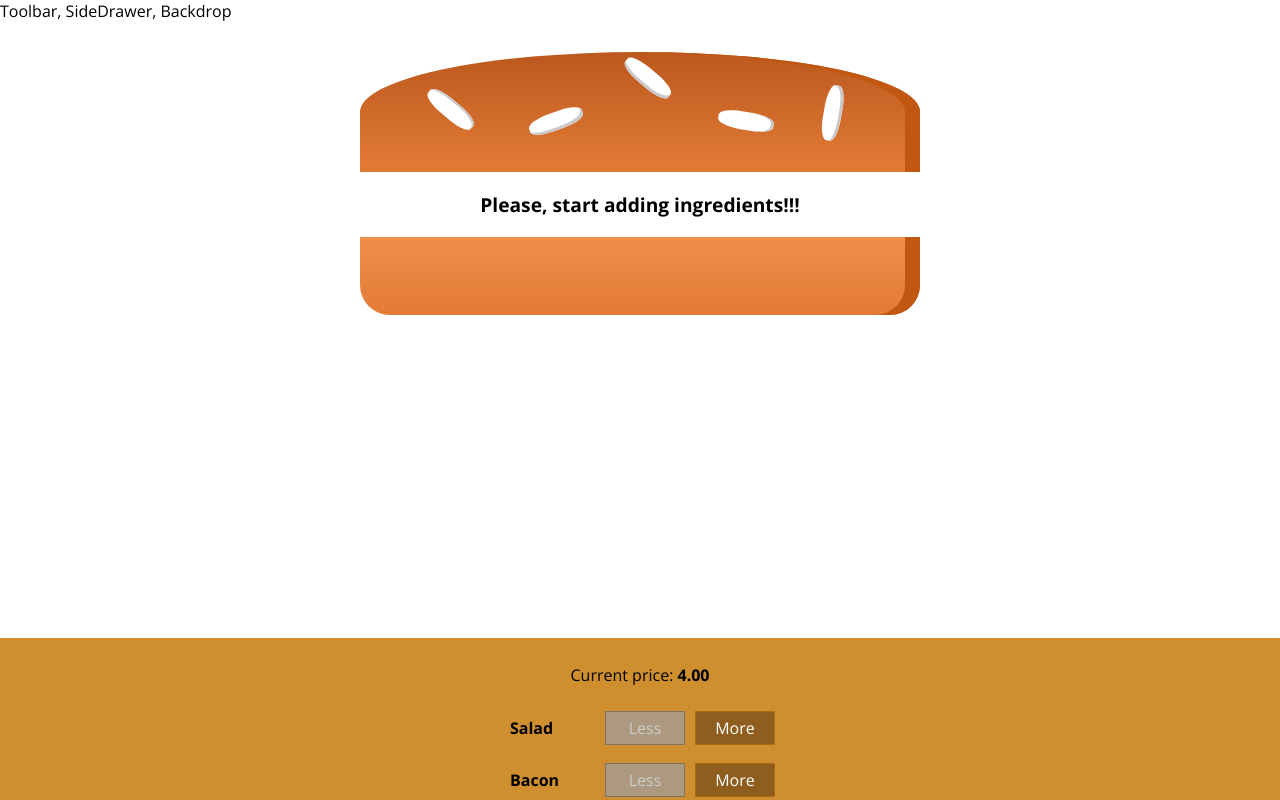
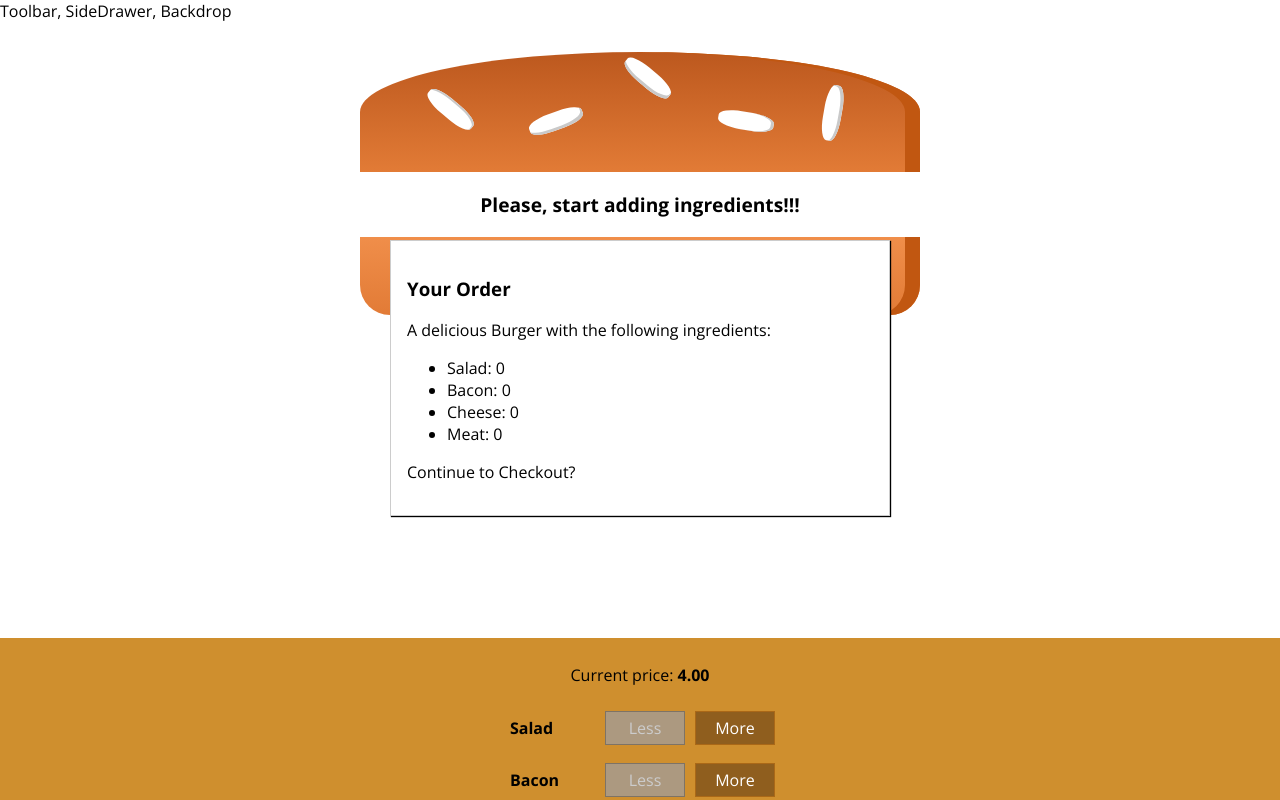
Before and after one commit to rodolfojc/burger-builder-starting-setup, a React app: page / in a window 1280 px wide. Shown: the top 800 px of the page. Built offline with nearby package versions, Linux system fonts and the light colour scheme.

Commit message:
Creating the Order Summary Modal

```diff
--- /dev/null
+++ b/src/components/Burger/OrderSummary/OrderSummary.js
@@ -0,0 +1,26 @@
+import React from 'react';
+
+import Aux from '../../../hoc/hoc';
+
+const orderSummary = ( props ) => {
+    const ingredientSummary = Object.keys(props.ingredients)
+        .map(igKey => {
+            return (
+                <li key={igKey}>
+                    <span style={{textTransform: 'capitalize'}}>{igKey}</span>: {props.ingredients[igKey]}
+                </li>);
+        });
+
+    return (
+        <Aux>
+            <h3>Your Order</h3>
+            <p>A delicious Burger with the following ingredients: </p>
+            <ul>
+                {ingredientSummary}
+            </ul>
+            <p>Continue to Checkout?</p>
+        </Aux>
+    );
+};
+
+export default orderSummary;
--- /dev/null
+++ b/src/components/UI/Modal/Modal.css
@@ -0,0 +1,20 @@
+.Modal {
+    position: fixed;
+    z-index: 500;
+    background-color: white;
+    width: 70%;
+    border: 1px solid #ccc;
+    box-shadow: 1px 1px 1px black;
+    padding: 16px;
+    left: 15%;
+    top: 30%;
+    box-sizing: border-box;
+    transition: all 0.3s ease-out;
+}
+
+@media (min-width: 600px) {
+    .Modal {
+        width: 500px;
+        left: calc(50% - 250px);
+    }
+}
--- /dev/null
+++ b/src/components/UI/Modal/Modal.js
@@ -0,0 +1,10 @@
+import React from 'react';
+import classes from './Modal.css';
+
+const modal = ( props ) => (
+    <div className={classes.Modal}>
+        {props.children}
+    </div>
+);
+
+export default modal;
--- a/src/containers/BurgerBuilder/BurgerBuilder.js
+++ b/src/containers/BurgerBuilder/BurgerBuilder.js
@@ -3,6 +3,8 @@
 import Aux from './../../hoc/hoc'
 import Burger from '../../components/Burger/Burger';
 import BuildControls from '../../components/Burger/BuildControls/BuildControls';
+import Modal from '../../components/UI/Modal/Modal';
+import OrderSummary from '../../components/Burger/OrderSummary/OrderSummary';
 
 const INGREDIENT_PRICES = {
     salad: 0.5,
@@ -92,6 +94,9 @@
 
         return(
             <Aux>
+                <Modal>
+                    <OrderSummary ingredients={this.state.ingredients} />
+                </Modal>
                 <Burger ingredients = {this.state.ingredients}/>
                 <BuildControls
                     ingredientAdded={this.addIngredientHandler}
```
Also changed, not shown: src/components/Layout/Backdrop/Backdrop.js (added).
